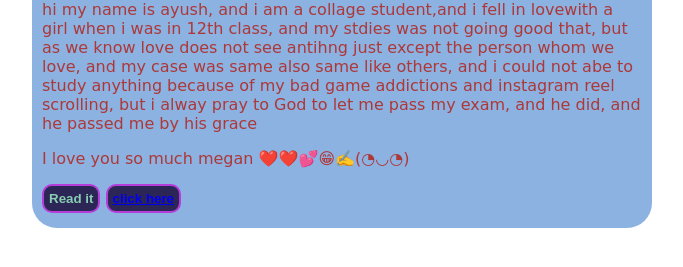
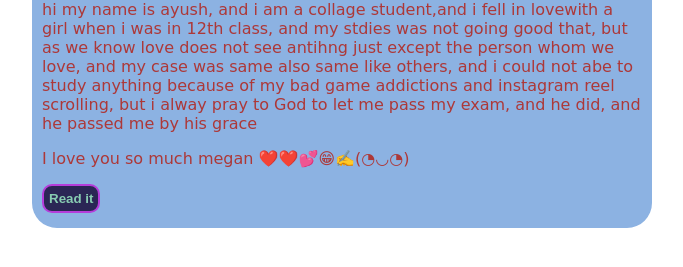
Before and after one commit to codewithlynx/my-website, a plain HTML site: page index.html in a window 1280 px wide. Shown: the part 111-378 px from the top of the page, without its empty margins (298-981 px from the left). Drawn offline with Linux system fonts and the light colour scheme.

Commit message:
Update index.html
updated homepage text

```diff
--- a/index.html
+++ b/index.html
@@ -4,7 +4,7 @@
 <head>
     <meta charset="UTF-8">
     <meta name="viewport" content="width=device-width, initial-scale=1.0">
-    <title>practise</title>
+    <title>My love</title>
     <style>
         .container {
             font-family: cursive;
@@ -53,7 +53,6 @@
             and he passed me by his grace</p>
         <p>I love you so much megan ❤️❤️💕😁✍️(◔◡◔)</p>
         <button>Read it</button>
-        <button><a href="https://google.com" target="_blank">click here</a></button>
     </div>
 </body>
 
```
